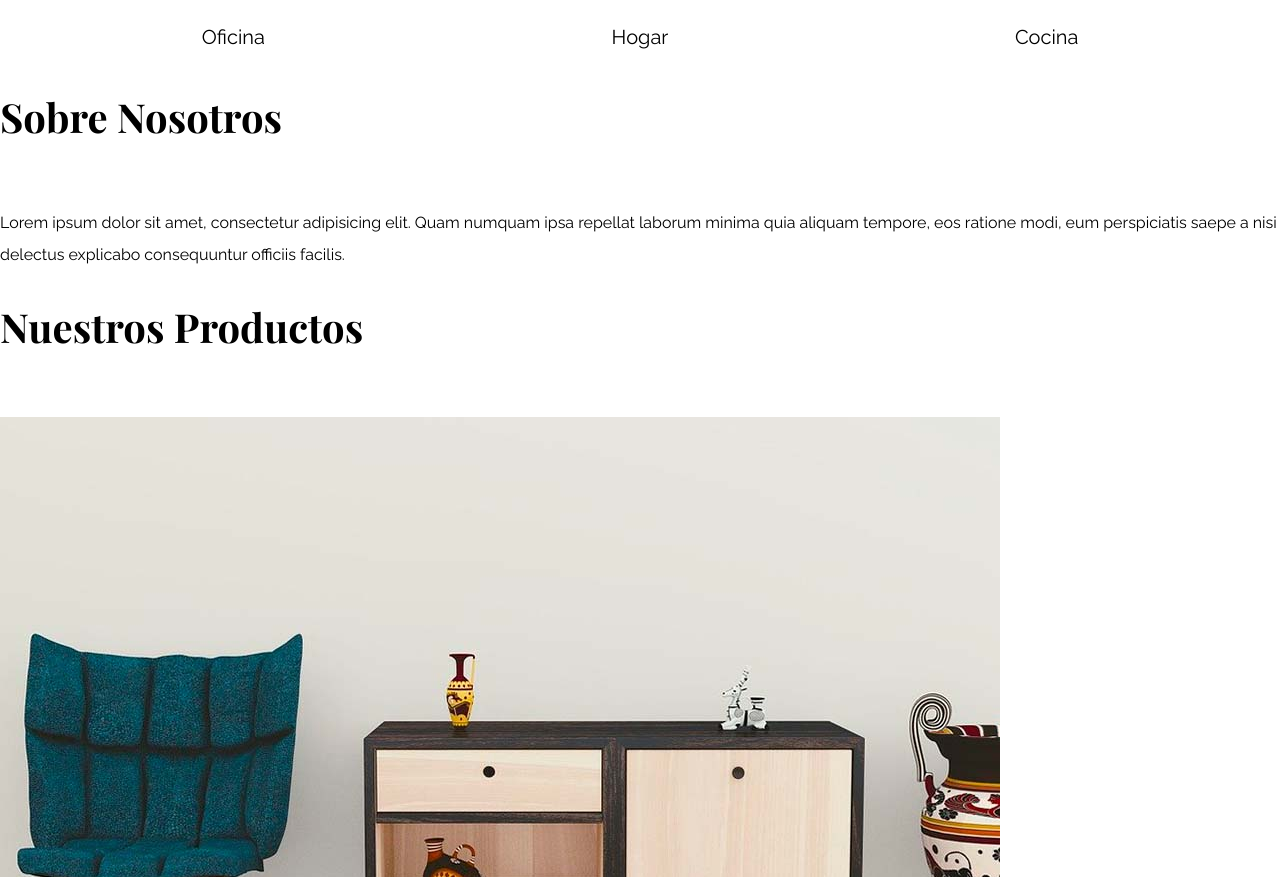
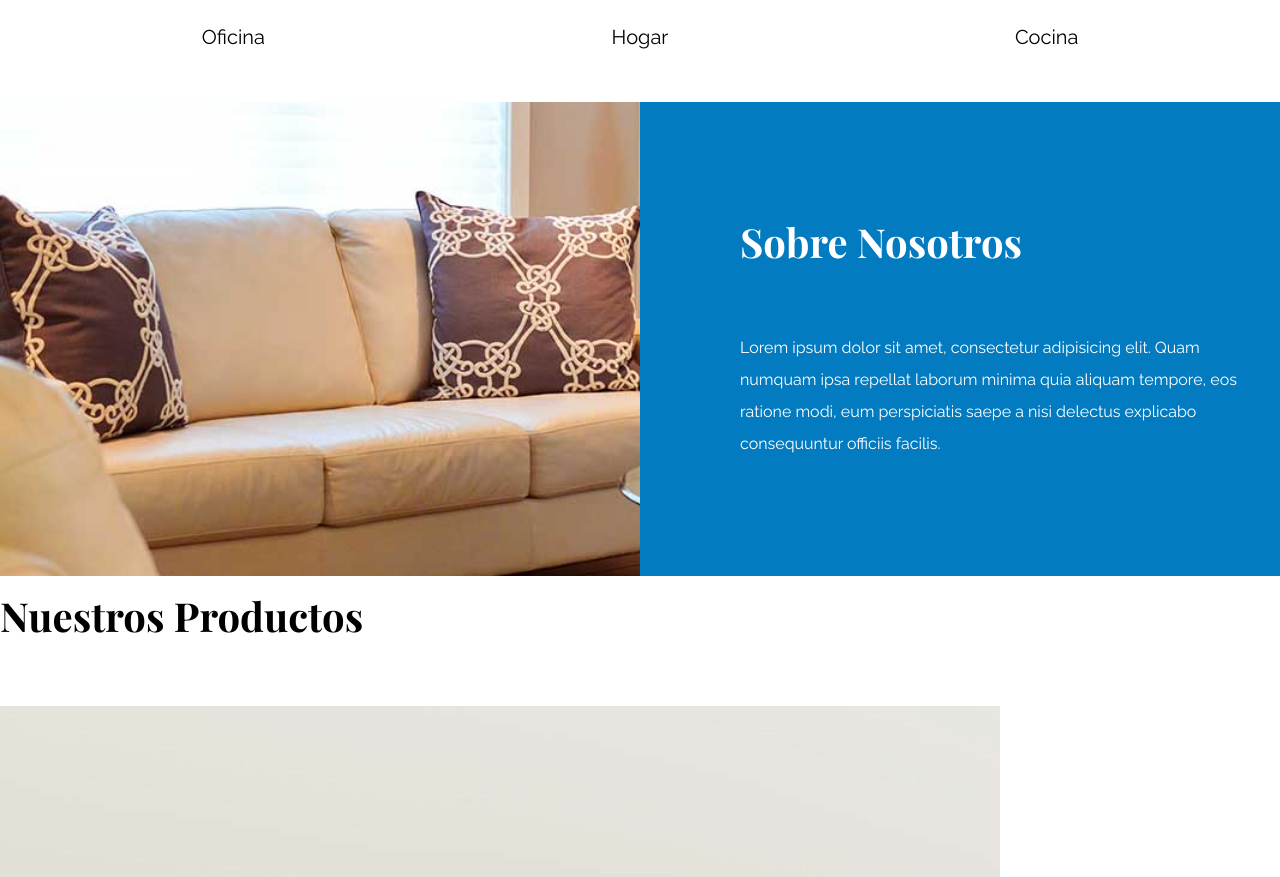
Before and after one commit to CristianMP04/ecommerce-Project, a plain HTML site: page index.html in a window 1280 px wide. Shown: the part 1263-2140 px from the top of the page. Drawn offline with nearby package versions, Linux system fonts and the light colour scheme.

Commit message:
end Nosotros
end Nosotros

```diff
--- a/css/app.css
+++ b/css/app.css
@@ -101,3 +101,24 @@ img {
     grid-template-columns: repeat(3, 1fr);
     gap: 2rem;
 }
+
+/** Bloque Nosotros **/
+.sobre-nosotros {
+    background-image: linear-gradient(to right, transparent 50%, #037bc0 50%, #037bc0 100% ), url(../img/nosotros.jpg);
+    background-position: left center;
+    padding: 10rem 0;
+    margin-top: 2.5rem;
+    background-repeat: no-repeat;
+    background-size: 100%, 120rem;
+}
+
+.sobre-nosotros-grid {
+    display: flex;
+    justify-content: flex-end;
+}
+
+.texto-nosotros {
+    flex-basis: 50%;
+    padding-left: 10rem;
+    color: #fff;
+}
--- a/index.html
+++ b/index.html
@@ -53,10 +53,13 @@
 
     </section>
 
-    <section>
-        <div>
-            <h2>Sobre Nosotros</h2>
-            <p>Lorem ipsum dolor sit amet, consectetur adipisicing elit. Quam numquam ipsa repellat laborum minima quia aliquam tempore, eos ratione modi, eum perspiciatis saepe a nisi delectus explicabo consequuntur officiis facilis.</p>
+    <section class="sobre-nosotros">
+        <div class="contenedor sobre-nosotros-grid">
+            <div class="texto-nosotros">
+                <h2>Sobre Nosotros</h2>
+                <p>Lorem ipsum dolor sit amet, consectetur adipisicing elit. Quam numquam ipsa repellat laborum minima quia aliquam tempore, eos ratione modi, eum perspiciatis saepe a nisi delectus explicabo consequuntur officiis facilis.</p>
+            </div>
+
         </div>
     </section>
 
```
